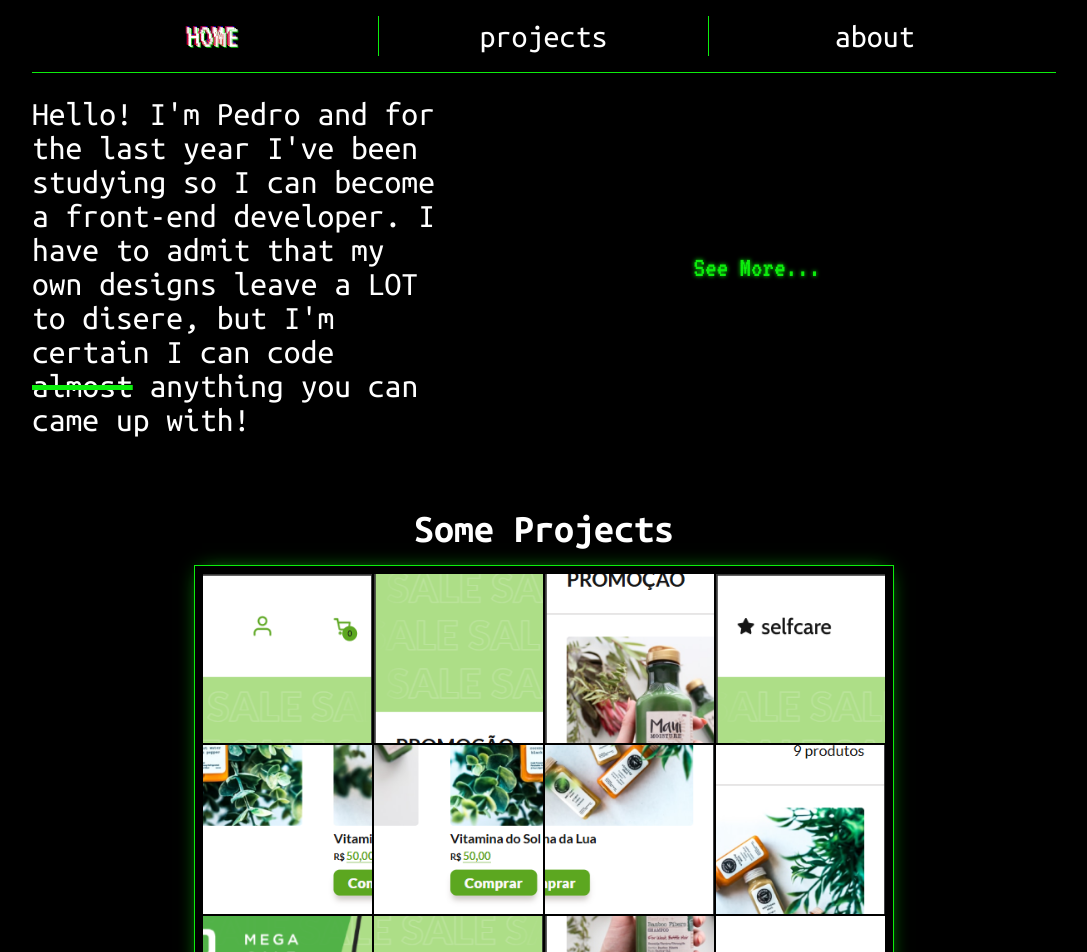
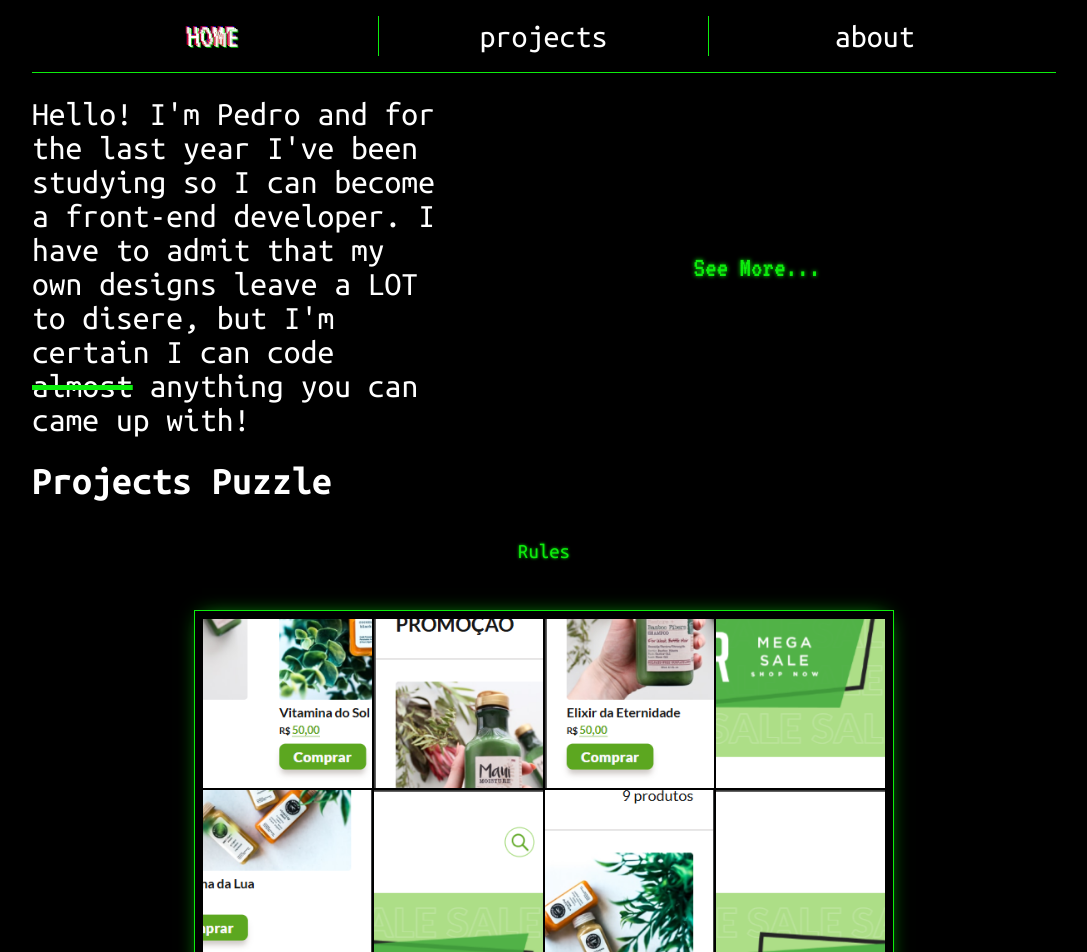
Before and after one commit to pdLeal/portfolioVwn, a React (Vite) app: page /home in a window 1280 px wide. Shown: the top 952 px of the page, without its empty margins (96-1183 px from the left). Built offline with nearby package versions, Linux system fonts and the light colour scheme.

Commit message:
add: helpers file     small refactoring of puzzle comp

```diff
--- a/src/components/hello/Hello.jsx
+++ b/src/components/hello/Hello.jsx
@@ -53,11 +53,6 @@ function Hello() {
         }
     }, []);
 
-    // useEffect(() => {
-    //     const { setAboutWinner } = useWinnerContext();
-    //     localStorage.getItem('isAboutWinner') ? setAboutWinner(true) : '';
-    // }, [])
-
     const navigate = useNavigate();
     function handleClick() {
         navigate('/home');
--- a/src/components/puzzle/Puzzle.jsx
+++ b/src/components/puzzle/Puzzle.jsx
@@ -1,102 +1,12 @@
 import React, { useEffect, useState } from 'react'
 import * as S from './Puzzle_Style';
-
-function moveToEmpty(e, canMove, setCanMove, lastClick, setLastClick) {
-
-  // Bloqueia cliques consegcutivos ou em mais de uma peça em pouco tempo
-  const clickDelay = 500;
-  const now = Date.now();
-  if (now - lastClick < clickDelay) {
-    return;
-
-  } else {
-    setLastClick(now);
-  }
-
-  const clickedElem = e.target;
-  const emptyElem = document.querySelector('[data-empty=true]');
-
-  // const positionInGrid = clickedElem.parentElement.dataset.position;
-
-  // if (!canMove.includes(positionInGrid)) {
-  //   return; // Impede que peças que não estão proximas se mexam
-  // }
-
-  // // Determina as peças que podem se mover p/ o próximo espaço vazio
-  // const numPosition = +positionInGrid;
-  // // const topSlot = `${numPosition - 3}`; 3x3 GRID
-  // // const bottomSlot = `${numPosition + 3}`;
-  // // const leftSlot = `${
-  // //                     (numPosition - 1) == 0 ||
-  // //                     (numPosition - 1) == 3 ||
-  // //                     (numPosition - 1) == 6 ? '' : numPosition - 1
-  // //                   }`;
-  // // const rightSlot = `${
-  // //                     (numPosition + 1) == 4 ||
-  // //                     (numPosition + 1) == 7 ||
-  // //                     (numPosition + 1) == 10 ? '' : numPosition + 1
-  // //                   }`;
-
-  // const topSlot = `${numPosition - 4}`; // 4x4 GRID
-  // const bottomSlot = `${numPosition + 4}`;
-  // const leftSlot = `${
-  //                     (numPosition - 1) == 4 ||
-  //                     (numPosition - 1) == 8 ||
-  //                     (numPosition - 1) == 12 ? '' : numPosition - 1
-  //                   }`;
-  // const rightSlot = `${
-  //                     (numPosition + 1) == 5 ||
-  //                     (numPosition + 1) == 9 ||
-  //                     (numPosition + 1) == 13 ? '' : numPosition + 1
-  //                   }`;
-  // const tempArray = [topSlot, bottomSlot, leftSlot, rightSlot];
-  // setCanMove(tempArray);
-
-
-  // Calcula a posição do empty e do clicked
-  const clicketRect = clickedElem.getBoundingClientRect();
-  const emptyRect = emptyElem.getBoundingClientRect();
-
-  // Calcula a diferença
-  const deltaX = emptyRect.left - clicketRect.left;
-  const deltaY = emptyRect.top - clicketRect.top;
-
-  // Aplica um estilo de transformação temporária para a posição
-  clickedElem.style.transition = "transform 0.5s ease-in-out";
-  clickedElem.style.transform = `translate(${deltaX}px, ${deltaY}px)`;
-
-  // Aguarda a transição terminar antes de mover no DOM
-  setTimeout(() => {
-    // Remove o transform
-    clickedElem.style.transition = "";
-    clickedElem.style.transform = "";
-
-
-    // Atualiza o DOM
-    clickedElem.parentElement.dataset.empty = 'true';
-
-    emptyElem.appendChild(clickedElem); // add a peça ao espaço vazio
-
-
-    emptyElem.dataset.empty = 'false';
-  }, 500); // Duração da animação
-
-}
-
-function fisherYatesShuffle(array) {
-  for (let i = array.length - 1; i > 0; i--) {
-      // Escolha um índice aleatório entre 0 e i
-      const j = Math.floor(Math.random() * (i + 1));
-      // Troque os elementos array[i] e array[j]
-      [array[i], array[j]] = [array[j], array[i]];
-  }
-  return array;
-}
+import {checkClickCooldown, moveToEmpty, checkCanMove,  fisherYatesShuffle} from './helpers'
 
 function Puzzle() {
   const [canMove, setCanMove] = useState(['12', '15']); // '6', '8'
   const [lastClick, setLastClick] = useState(0);
   const [shuffledPieces, setShuffledPieces] = useState([]);
+  const [piecesPositions, setPiecesPositions] = useState([]);
 
   const gridLayout = [];
   const numOfSlots = 16;
@@ -106,22 +16,35 @@ function Puzzle() {
 
 
   useEffect(() => {
+    // if (localStorage.getItem('piecesPositions')) {
+    //   setPiecesPositions(localStorage.getItem('piecesPositions'));
+
+    // } else {
       setShuffledPieces(fisherYatesShuffle(gridLayout));
+      // localStorage.setItem('skippable', true);
+
+    // }
   }, [])
-
-
 
   return (
     <S.Container $layout={Math.sqrt(numOfSlots)}>
 
-      {
-        gridLayout.map((slot, i) => {
+      {gridLayout.map((slot, i) => {
         if (slot < numOfSlots) {
           return (
             <div className='slot' data-empty='false' data-position={slot} key={slot}>
-                <S.Piece data-piece={shuffledPieces[i]} onClick={e => {
-                  moveToEmpty(e, canMove, setCanMove, lastClick, setLastClick);
-                }}></S.Piece>
+              <S.Piece
+                data-piece={shuffledPieces[i]}
+                onClick={e => {
+
+                  checkClickCooldown(lastClick, setLastClick);
+
+                  checkCanMove(e, canMove, setCanMove);
+
+                  moveToEmpty(e);
+                }}
+              >
+              </S.Piece>
             </div>
           )
         } else {
@@ -130,6 +53,20 @@ function Puzzle() {
       })
       }
 
+      {/* piecesPositions.length > 0 ? gridLayout.map((slot, i) => {
+        if (slot < numOfSlots) {
+          return (
+            <div className='slot' data-empty='false' data-position={slot} key={slot}>
+              <S.Piece data-piece={piecesPositions[i]} onClick={e => {
+                moveToEmpty(e, canMove, setCanMove, lastClick, setLastClick);
+              }}></S.Piece>
+            </div>
+          )
+        } else {
+          return <div data-empty='true' data-position={slot} key={slot}></div>
+        }
+      }) :  */}
+
     </S.Container>
   )
 }
--- /dev/null
+++ b/src/components/puzzle/helpers.js
@@ -0,0 +1,126 @@
+export function fisherYatesShuffle(array) {
+    for (let i = array.length - 1; i > 0; i--) {
+      // Escolha um índice aleatório entre 0 e i
+      const j = Math.floor(Math.random() * (i + 1));
+      // Troque os elementos array[i] e array[j]
+      [array[i], array[j]] = [array[j], array[i]];
+    }
+    return array;
+  }
+
+export function checkClickCooldown(lastClick, setLastClick) {
+    // Bloqueia cliques consegcutivos ou em mais de uma peça em pouco tempo
+    const clickDelay = 510;
+    const now = Date.now();
+    if (now - lastClick < clickDelay) {
+        throw new Error("Too many clicks in a short time!");
+
+    } else {
+        setLastClick(now);
+    }
+}
+export function moveToEmpty(e) {
+    const clickedElem = e.target;
+    const emptyElem = document.querySelector('[data-empty=true]');
+
+    // Calcula a posição do empty e do clicked
+    const clicketRect = clickedElem.getBoundingClientRect();
+    const emptyRect = emptyElem.getBoundingClientRect();
+
+    // Calcula a diferença
+    const deltaX = emptyRect.left - clicketRect.left;
+    const deltaY = emptyRect.top - clicketRect.top;
+
+    // Aplica um estilo de transformação temporária para a posição
+    clickedElem.style.transition = "transform 0.5s ease-in-out";
+    clickedElem.style.transform = `translate(${deltaX}px, ${deltaY}px)`;
+
+    // Aguarda a transição terminar antes de mover no DOM
+    setTimeout(() => {
+        // Remove o transform
+        clickedElem.style.transition = "";
+        clickedElem.style.transform = "";
+
+
+        // Atualiza o DOM
+        clickedElem.parentElement.dataset.empty = 'true';
+
+        emptyElem.appendChild(clickedElem); // add a peça ao espaço vazio
+
+
+        emptyElem.dataset.empty = 'false';
+    }, 500); // Duração da animação
+
+}
+
+export function checkCanMove(e, canMove, setCanMove) {
+    const clickedElem = e.target;
+
+    const positionInGrid = clickedElem.parentElement.dataset.position;
+
+    if (!canMove.includes(positionInGrid)) {
+    throw new Error("This piece cannot move!"); // Impede que peças que não estão proximas se mexam
+    }
+
+    // Determina as peças que podem se mover p/ o próximo espaço vazio
+    const numPosition = +positionInGrid;
+
+    const topSlot = `${numPosition - 4}`; // 4x4 GRID
+    const bottomSlot = `${numPosition + 4}`;
+    const leftSlot = `${
+                        (numPosition - 1) == 4 ||
+                        (numPosition - 1) == 8 ||
+                        (numPosition - 1) == 12 ? '' : numPosition - 1
+                    }`;
+    const rightSlot = `${
+                        (numPosition + 1) == 5 ||
+                        (numPosition + 1) == 9 ||
+                        (numPosition + 1) == 13 ? '' : numPosition + 1
+                    }`;
+    const tempArray = [topSlot, bottomSlot, leftSlot, rightSlot];
+    setCanMove(tempArray);
+
+}
+    // testes localstorage
+
+    // console.log(`Clicado: ${clickedElem.dataset.piece}, Vazio: ${emptyElem.dataset.position}`);
+
+    // shuffledPieces && setPiecesPositions(shuffledPieces);
+
+
+
+    // const positionInGrid = clickedElem.parentElement.dataset.position;
+
+    // if (!canMove.includes(positionInGrid)) {
+    //   return; // Impede que peças que não estão proximas se mexam
+    // }
+
+    // // Determina as peças que podem se mover p/ o próximo espaço vazio
+    // const numPosition = +positionInGrid;
+    // // const topSlot = `${numPosition - 3}`; 3x3 GRID
+    // // const bottomSlot = `${numPosition + 3}`;
+    // // const leftSlot = `${
+    // //                     (numPosition - 1) == 0 ||
+    // //                     (numPosition - 1) == 3 ||
+    // //                     (numPosition - 1) == 6 ? '' : numPosition - 1
+    // //                   }`;
+    // // const rightSlot = `${
+    // //                     (numPosition + 1) == 4 ||
+    // //                     (numPosition + 1) == 7 ||
+    // //                     (numPosition + 1) == 10 ? '' : numPosition + 1
+    // //                   }`;
+
+    // const topSlot = `${numPosition - 4}`; // 4x4 GRID
+    // const bottomSlot = `${numPosition + 4}`;
+    // const leftSlot = `${
+    //                     (numPosition - 1) == 4 ||
+    //                     (numPosition - 1) == 8 ||
+    //                     (numPosition - 1) == 12 ? '' : numPosition - 1
+    //                   }`;
+    // const rightSlot = `${
+    //                     (numPosition + 1) == 5 ||
+    //                     (numPosition + 1) == 9 ||
+    //                     (numPosition + 1) == 13 ? '' : numPosition + 1
+    //                   }`;
+    // const tempArray = [topSlot, bottomSlot, leftSlot, rightSlot];
+    // setCanMove(tempArray);
--- a/src/main.jsx
+++ b/src/main.jsx
@@ -5,9 +5,9 @@ import { BrowserRouter } from 'react-router-dom';
 
 
 ReactDOM.createRoot(document.getElementById('root')).render(
-  // <React.StrictMode>
+  <React.StrictMode>
     <BrowserRouter>
       <App />
     </BrowserRouter>
-  // </React.StrictMode>,
+  </React.StrictMode>
 )
--- a/src/pages/home/Home.jsx
+++ b/src/pages/home/Home.jsx
@@ -6,9 +6,12 @@ import Card from '../../components/card/Card';
 import data from '../../data/Projetos.json';
 import Puzzle from '../../components/puzzle/Puzzle';
 import Footer from '../../components/footer/Footer'
+import TypeEfct from '../../components/TypeEfct';
+import { Button } from '../../components/hello/Hello_Style';
 
 
 function Home() {
+  const [showRules, setShowRules] = useState(false);
 
   return (
     <>
@@ -19,8 +22,30 @@ function Home() {
           <QBox />
         </S.About_Section>
         <S.Projects>
-          <S.H2>Some Projects</S.H2>
+          <S.H2>Projects Puzzle</S.H2>
+          {!showRules && <button onClick={() => setShowRules(true)}>Rules</button>}
+
+          <S.Wrapper>
+
+            {showRules &&
+              <S.TextRules>
+                <TypeEfct text={['', 'A simple puzzle for simple projects...', "Just put the pieces together 'till the image makes sense!"]} />
+              </S.TextRules>
+            }
+
+            {showRules &&
+              <S.Modds>
+                <button>Hard Mode</button>
+                <button>Restart</button>
+              </S.Modds>
+            }
+
+          </S.Wrapper>
+
           <Puzzle />
+
+
+
           {/* <S.Grid>
             {
               data.map(project => {
--- a/src/pages/home/Home_Style.jsx
+++ b/src/pages/home/Home_Style.jsx
@@ -1,4 +1,5 @@
 import styled from "styled-components";
+import { Tease } from "../denied/Denied_Style.jsx";
 
 export const Main = styled.main`
     margin-top: 24px;
@@ -25,9 +26,28 @@ export const Span = styled.span`
 `;
 
 export const Projects = styled.section`
-    text-align: center;
-    margin-top: 48px;
-    padding-block: 24px;
+    margin-top: 24px;
+    display: flex;
+    flex-direction: column;
+    gap: 24px;
+
+        & > button {
+            font-size: clamp(0.8rem, 2vw + 0.5rem, 1.3rem);
+            color: var(--primary-color);
+            text-shadow: 0px 0px 3px var(--primary-color);
+            cursor: pointer;
+            border: none;
+            background-color: transparent;
+
+                &:hover,
+                &:focus-visible {
+                color: #66f666;
+                }
+
+                &:active {
+                color: #2b6a2b;
+                }
+             }
 `;
 
 export const H2 = styled.h2`
@@ -35,15 +55,36 @@ export const H2 = styled.h2`
     font-size: clamp(1.3rem, 4vw + 0.5rem, 2.5rem);
 `;
 
-export const Grid = styled.div`
-    display: grid;
-    grid-template-columns: repeat(auto-fill, minmax(40%, 250px));
-    grid-template-rows: min-content auto auto auto auto;
+export const Wrapper = styled.div`
+    display: flex;
     justify-content: space-between;
     align-items: center;
-    gap: 16px;
+`;
 
-    @media screen and (max-width: 644px) {
-        justify-content:center;
-        }
+export const TextRules = styled(Tease)`
+    max-width: 80%;
+    margin-inline: 0;
 `;
+
+export const Modds = styled.div`
+    width: 16%;
+    min-height: 100px;
+    display: flex;
+    flex-direction: column;
+    justify-content: space-evenly;
+    align-items: center;
+    background-color: #ff440060;
+`;
+
+// export const Grid = styled.div`
+//     display: grid;
+//     grid-template-columns: repeat(auto-fill, minmax(40%, 250px));
+//     grid-template-rows: min-content auto auto auto auto;
+//     justify-content: space-between;
+//     align-items: center;
+//     gap: 16px;
+
+//     @media screen and (max-width: 644px) {
+//         justify-content:center;
+//         }
+// `;
```
Also changed, not shown: src/components/puzzle/Puzzle_Style.jsx (+36 -34 lines). Lines whose indentation alone changed are shown as unchanged.
